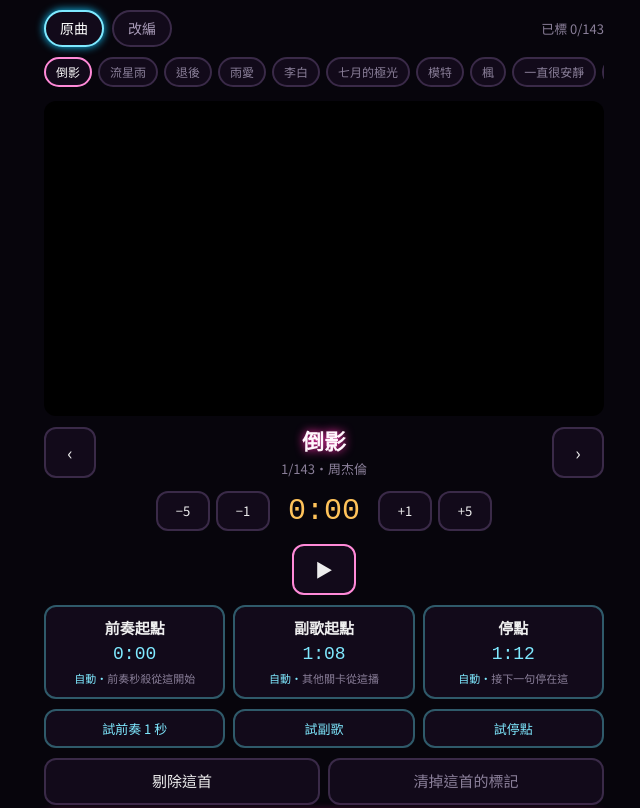
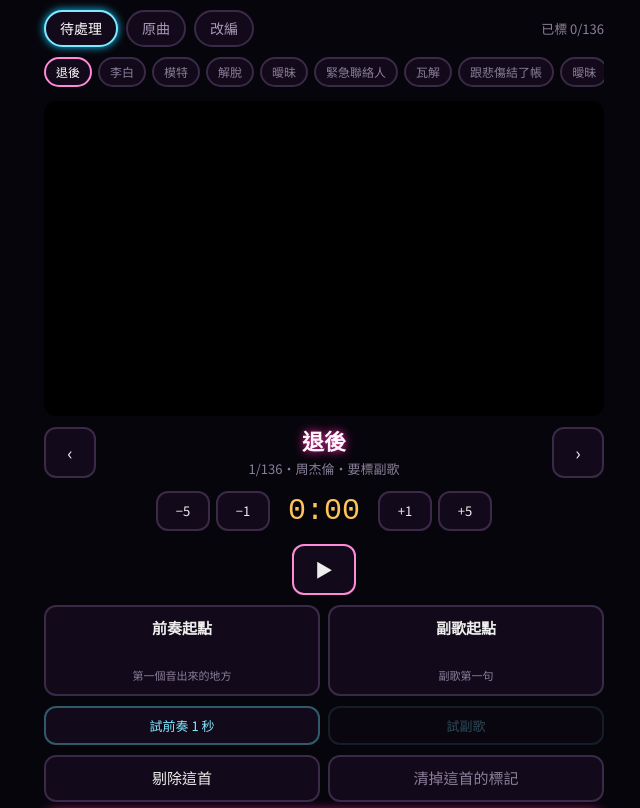
Before and after one commit to Nigel-wei-zhe/songquiz, a plain HTML site: page mark.html in a window 1280 px wide. Shown: the top 808 px of the page, without its empty margins (316-956 px from the left). Drawn offline with Linux system fonts and the light colour scheme; a web font is replaced by a local one.

Commit message:
標記頁：待處理分頁、確認鈕

```diff
--- a/mark.html
+++ b/mark.html
@@ -58,7 +58,7 @@ button:active{transform:scale(.97)}
 </head>
 <body>
 <div class="wrap">
-  <div id="tabs"><button data-k="o" class="on">原曲</button><button data-k="c">改編</button><span id="prog"></span></div>
+  <div id="tabs"><button data-k="t" class="on">待處理</button><button data-k="o">原曲</button><button data-k="c">改編</button><span id="prog"></span></div>
   <div id="jump"></div>
   <div id="pw"><div id="player"></div></div>
   <div id="nav"><button id="prev">‹</button><div id="ttl"><div id="song"></div><div id="meta"></div></div><button id="next">›</button></div>
@@ -70,7 +70,7 @@ button:active{transform:scale(.97)}
   <div id="time2" style="display:flex;justify-content:center"><button id="play" style="width:64px">▶</button></div>
   <div class="marks" id="marks"></div>
   <div class="tests" id="tests"></div>
-  <div id="row2"><button id="skip">剔除這首</button><button id="clr">清掉這首的標記</button></div>
+  <div id="row2"><button id="ok" style="border-color:#1e6a46;color:var(--green)">對，沒問題</button><button id="skip">剔除這首</button><button id="clr">清掉這首的標記</button></div>
   <button id="copy">複製結果（已標 <span id="cnt">0</span> 首）</button>
   <textarea id="out" readonly></textarea>
   <div id="help">青色＝自動估算的秒數，先按「試」聽聽看，對就不用動，不對再播到正確位置重按（變綠色）。播到位置後按上面的標記鈕，就記下目前的秒數；再按一次會改成新的秒數。標完一首直接按 › 換下一首。進度存在這支手機的瀏覽器裡，關掉再開還在。全部標完（或標一部分也行）按「複製結果」，貼給 Claude。</div>
@@ -79,11 +79,11 @@ button:active{transform:scale(.97)}
 <script>
 {
 const MK = {
-  o: [{k:'intro', n:'前奏起點', d:'前奏秒殺從這開始'}, {k:'start', n:'副歌起點', d:'其他關卡從這播'}, {k:'stop', n:'停點', d:'接下一句停在這'}],
+  o: [{k:'intro', n:'前奏起點', d:'第一個音出來的地方'}, {k:'start', n:'副歌起點', d:'副歌第一句'}],
   c: [{k:'start', n:'副歌起點', d:'從這開始播'}],
 };
 const LSK = 'sqMarks';
-let data = {o: [], c: []}, tab = 'o', idx = {o: 0, c: 0}, player = null, ready = false, stopT = null;
+let data = {t: [], o: [], c: []}, tab = 't', idx = {t: 0, o: 0, c: 0}, player = null, ready = false, stopT = null;
 let M = {}; try { M = JSON.parse(localStorage.getItem(LSK) || '{}'); } catch (e) {}
 const $ = id => document.getElementById(id);
 const fmt = s => { s = Math.max(0, Math.floor(s)); return Math.floor(s / 60) + ':' + String(s % 60).padStart(2, '0'); };
@@ -91,6 +91,7 @@ const esc = s => String(s).replace(/[&<>"']/g, c => ({'&':'&amp;','<':'&lt;','>'
 const toast = t => { const m = $('toast'); m.textContent = t; m.classList.add('on'); clearTimeout(m._t); m._t = setTimeout(() => m.classList.remove('on'), 1600); };
 const persist = () => { try { localStorage.setItem(LSK, JSON.stringify(M)); } catch (e) {} };
 const cur = () => data[tab][idx[tab]];
+const kind = () => tab === 'c' ? 'c' : 'o';
 const mk = x => M[x.yt] || {};
 // 題庫裡已有的秒數（自動估算）當預設，手動標的蓋過去
 const pre = x => { const o = {}; for (const k of ['intro', 'start', 'stop']) if (x[k] != null) o[k] = x[k]; return o; };
@@ -102,17 +103,19 @@ function paint() {
   const x = cur(); if (!x) return;
   const m = val(x), own = mk(x), list = data[tab];
   $('song').textContent = x.song;
-  $('meta').textContent = `${idx[tab] + 1}/${list.length}・${x.artist}${tab === 'c' ? '・' + (x.set || x.channel) : ''}`;
-  $('marks').style.gridTemplateColumns = `repeat(${MK[tab].length},minmax(0,1fr))`;
-  $('marks').innerHTML = MK[tab].map(d => `<button class="mk${own[d.k] != null ? ' set' : m[d.k] != null ? ' auto' : ''}" data-mk="${d.k}"><b>${d.n}</b><span class="num v">${m[d.k] != null ? fmt(m[d.k]) : ''}</span><small>${d.d}</small></button>`).join('');
-  const T = tab === 'o'
-    ? [['試前奏 1 秒', 'intro'], ['試副歌', 'start'], ['試停點', 'stop']]
+  $('meta').textContent = `${idx[tab] + 1}/${list.length}・${x.artist}${tab === 'c' ? '・' + (x.set || x.channel) : ''}${tab === 't' ? '・' + (x.why || '') : ''}`;
+  $('marks').style.gridTemplateColumns = `repeat(${MK[kind()].length},minmax(0,1fr))`;
+  $('marks').innerHTML = MK[kind()].map(d => `<button class="mk${own[d.k] != null ? ' set' : m[d.k] != null ? ' auto' : ''}" data-mk="${d.k}"><b>${d.n}</b><span class="num v">${m[d.k] != null ? fmt(m[d.k]) : ''}</span><small>${d.d}</small></button>`).join('');
+  const T = kind() === 'o'
+    ? [['試前奏 1 秒', 'intro'], ['試副歌', 'start']]
     : [['試副歌', 'start']];
   $('tests').style.gridTemplateColumns = `repeat(${T.length},minmax(0,1fr))`;
   $('tests').innerHTML = T.map(([n, k]) => `<button data-t="${k}"${m[k] == null && k !== 'intro' ? ' disabled' : ''}>${n}</button>`).join('');
+  $('ok').style.display = x.auto ? '' : 'none';
+  $('ok').textContent = own.ok ? '已確認 ✓' : '對，沒問題';
   $('skip').classList.toggle('on', !!own.skip);
   $('skip').textContent = own.skip ? '已剔除（按一下恢復）' : '剔除這首';
-  const done = data.o.filter(hasMark).length + data.c.filter(hasMark).length;
+  const done = data.o.filter(hasMark).length + data.c.filter(hasMark).length; // 待處理是原曲的子集，不重複算
   $('cnt').textContent = done;
   $('prog').textContent = `已標 ${list.filter(hasMark).length}/${list.length}`;
   $('jump').innerHTML = list.map((y, i) => `<button data-j="${i}" class="${hasMark(y) ? 'done' : ''}${i === idx[tab] ? ' cur' : ''}">${esc(y.song)}</button>`).join('');
@@ -138,15 +141,16 @@ $('marks').onclick = e => { const b = e.target.closest('[data-mk]'); if (!b || !
 $('tests').onclick = e => { const k = e.target.dataset.t; if (!k || !ready) return; const m = val(cur());
   if (k === 'intro') playRange(m.intro ?? 0, 1);
   else if (k === 'start') playRange(m.start, 10);
-  else playRange(m.stop - 8, 8); };
+  };
+$('ok').onclick = () => { const x = cur(); M[x.yt] = Object.assign(mk(x), {ok: 1}); persist(); paint(); go(1); };
 $('skip').onclick = () => { const x = cur(), m = mk(x); m.skip ? delete m.skip : m.skip = 1; M[x.yt] = m; if (!Object.keys(m).length) delete M[x.yt]; persist(); paint(); };
 $('clr').onclick = () => { delete M[cur().yt]; persist(); paint(); toast('已清掉'); };
 $('copy').onclick = async () => {
   // 只輸出秒數與剔除，沒有歌詞
-  const line = (x, t) => { const m = mk(x); return [t, x.yt, x.song, m.intro ?? '', m.start ?? '', m.stop ?? '', m.skip ? '剔除' : ''].join('\t'); };
+  const line = (x, t) => { const m = mk(x); return [t, x.yt, x.song, m.intro ?? '', m.start ?? '', m.skip ? '剔除' : m.ok ? '確認' : ''].join('\t'); };
   const rows = [...data.o.filter(hasMark).map(x => line(x, '原曲')), ...data.c.filter(hasMark).map(x => line(x, '改編'))];
   if (!rows.length) return toast('還沒標任何一首');
-  const txt = '#songquiz-marks v1\n類型\tyt\t歌名\t前奏\t副歌\t停點\t剔除\n' + rows.join('\n');
+  const txt = '#songquiz-marks v1\n類型\tyt\t歌名\t前奏\t副歌\t狀態\n' + rows.join('\n');
   try { await navigator.clipboard.writeText(txt); toast(`已複製 ${rows.length} 首，貼給 Claude 就好`); }
   catch (e) { $('out').style.display = 'block'; $('out').value = txt; $('out').select(); toast('請長按下面的文字全選複製'); }
 };
@@ -157,8 +161,11 @@ window.onYouTubeIframeAPIReady = () => {
 };
 Promise.all([fetch('data/orig.json').then(r => r.json()), fetch('data/songs.json').then(r => r.json())])
   .then(([o, c]) => { data.o = o.filter(x => !x.skip); data.c = c.filter(x => !x.skip);
+    // 待處理：沒有自動副歌的原曲排前面，再來是估算的（抽聽）
+    data.t = [...data.o.filter(x => x.start == null).map(x => Object.assign(x, {why: '要標副歌'})),
+              ...data.o.filter(x => x.auto === 'lrclib-mv').map(x => Object.assign(x, {why: '估算・抽聽'}))];
     // 從第一首還沒標的開始
-    for (const k of ['o', 'c']) { const i = data[k].findIndex(x => !hasMark(x)); idx[k] = i < 0 ? 0 : i; }
+    for (const k of ['t', 'o', 'c']) { const i = data[k].findIndex(x => !hasMark(x)); idx[k] = i < 0 ? 0 : i; }
     paint(); load(); });
 }
 </script>
```
